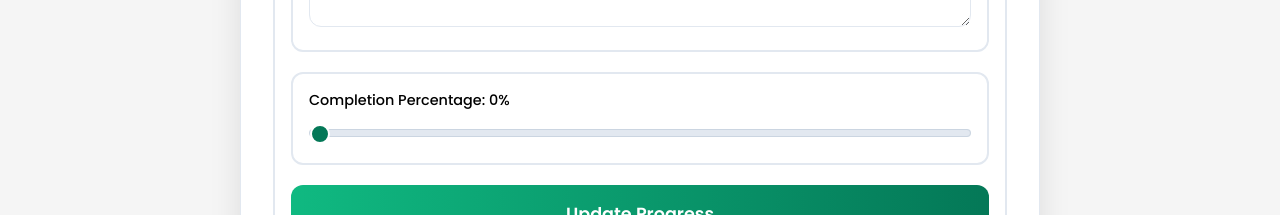
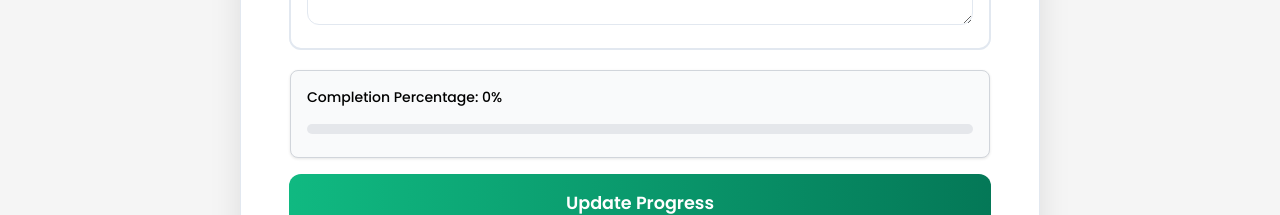
Before and after one commit to OmashV/Project_TasteTribe, a React (Create React App) app in the folder frontend/: page /learning-plan/1/update-progress/1 in a window 1280 px wide. Shown: the part 507-722 px from the top of the page. Built offline with nearby package versions, Linux system fonts and the light colour scheme; no server answers; sample sign-in values are in the browser's storage.

Commit message:
percentage CSS

```diff
--- a/frontend/src/Pages/LearningPlan/AddLearningPlan.js
+++ b/frontend/src/Pages/LearningPlan/AddLearningPlan.js
@@ -141,7 +141,7 @@ function AddLearningPlan() {
       {/* Move this block above create-post-main */}
       <div className="create-post-header">
         <div className="header-content">
-          <h1>Create Learning Plan</h1>
+          <h1>Create Your Learning Plan</h1>
           <p>Share your learning journey with others</p>
         </div>
         <div className="header-decoration"></div>
--- a/frontend/src/Pages/LearningPlan/AddProgressUpdate.js
+++ b/frontend/src/Pages/LearningPlan/AddProgressUpdate.js
@@ -90,7 +90,7 @@ function AddProgressUpdate() {
     <div className="progress-update-page">
       <NavBar />
       <div className="progress-update-container">
-        <h1>Update Progress for {learningPlan.title}</h1>
+        <h1>Update Progress for "{learningPlan.title}"</h1>
         <form onSubmit={handleSubmit} className="progress-update-form">
           <div className="form-group">
             <label>Update Type</label>
@@ -141,23 +141,39 @@ function AddProgressUpdate() {
               />
             </div>
           )}
-          <div className="form-group">
-            <label>Completion Percentage: {formData.completionPercentage}%</label>
+          <div style={{
+            border: '1px solid #d1d5db',
+            padding: '16px',
+            borderRadius: '8px',
+            backgroundColor: '#f9fafb',
+            width: '100%',
+            maxWidth: '700px', // Increased from 400px to 600px
+            boxShadow: '0 1px 3px rgba(0, 0, 0, 0.1)',
+            margin: '0 auto', // Optional: center it horizontally
+            marginBottom: '16px'
+          }}>
+            <label style={{ marginBottom: '8px', display: 'block',fontWeight: '500', fontSize: '14px' }}>
+              Completion Percentage: {formData.completionPercentage}%
+            </label>
           <input
             type="range"
             name="completionPercentage"
+            min="0"
+            max="100"
             value={formData.completionPercentage}
             onChange={handleChange}
-              min="0"
-              max="100"
             style={{
               width: '100%',
-                height: '8px', // make the track taller
+              height: '10px',
               borderRadius: '5px',
               appearance: 'none',
-                background: `linear-gradient(to right, green 0%, green ${formData.completionPercentage}%, #e0e0e0 ${formData.completionPercentage}%, #e0e0e0 100%)`
+              background: `linear-gradient(to right, #047857 ${formData.completionPercentage}%, #e5e7eb ${formData.completionPercentage}%)`,
+              outline: 'none',
+              cursor: 'pointer',
             }}
+            className="no-thumb"
           />
+
           </div>
 
 
--- a/frontend/src/Pages/LearningPlan/AllLearningPlan.js
+++ b/frontend/src/Pages/LearningPlan/AllLearningPlan.js
@@ -213,6 +213,10 @@ function AllLearningPlan() {
                       {update.completionPercentage}% Complete
                     </span>
                   </div>
+                  {/* Show the percentage value next to the progress bar */}
+                  <div className="completion-percentage">
+                    <span>{update.completionPercentage}%</span>
+                  </div>
                   {update.skillsLearned?.length > 0 && (
                     <div className="skills-learned">
                       <strong>Skills:</strong> {update.skillsLearned.join(', ')}
@@ -232,6 +236,7 @@ function AllLearningPlan() {
     </div>
   );
 };
+
   const renderPostByTemplate = (post) => {
     console.log('Rendering post:', post); // Debugging: Log the post object
     if (!post.templateID) { // Use the correct field name
--- a/frontend/src/Pages/LearningPlan/ProgressUpdate.css
+++ b/frontend/src/Pages/LearningPlan/ProgressUpdate.css
@@ -34,7 +34,7 @@
 .progress-update-form {
   width: 100%;
   padding: 1rem;
-  border: 2px solid var(--border-color);
+
   border-radius: 12px;
   background: transparent;
   font-size: 1rem;
@@ -109,7 +109,6 @@
   margin-top: -6px;
 }
 
-/* Basic completion bar */
 .completion-bar {
   width: 100%;
   height: 8px;
@@ -121,13 +120,13 @@
   position: relative;
 }
 
-/* Basic completion fill */
 .completion-fill {
   height: 100%;
   background: var(--green-color);
   border-radius: 8px;
   transition: width 0.3s ease;
 }
+
 
 /* Basic percentage text */
 .completion-text {
@@ -256,26 +255,28 @@
     width: 100%;
   }
 
-  input[type="range"]::-webkit-slider-thumb {
-    appearance: none;
-    width: 16px;
-    height: 16px;
-    background: green;
-    border-radius: 50%;
-    cursor: pointer;
-    border: none;
-    margin-top: -4px; /* Align with thicker track */
-  }
+
+
 
 }
+input[type="range"].no-thumb::-webkit-slider-thumb {
+  appearance: none;
+  height: 0;
+  width: 0;
+  background: transparent;
+  border: none;
+}
 
-input[type="range"]::-webkit-slider-thumb {
-  appearance: none;
-  width: 16px;
-  height: 16px;
-  background: green;
-  border-radius: 50%;
-  cursor: pointer;
+input[type="range"].no-thumb::-moz-range-thumb {
+  height: 0;
+  width: 0;
+  background: transparent;
   border: none;
-  margin-top: -4px; /* Align with thicker track */
 }
+
+input[type="range"].no-thumb::-ms-thumb {
+  height: 0;
+  width: 0;
+  background: transparent;
+  border: none;
+}
--- a/frontend/src/Pages/LearningPlan/UpdateProgressUpdate.js
+++ b/frontend/src/Pages/LearningPlan/UpdateProgressUpdate.js
@@ -133,18 +133,39 @@ function UpdateProgressUpdate() {
               />
             </div>
           )}
+ <div style={{
+            border: '1px solid #d1d5db',
+            padding: '16px',
+            borderRadius: '8px',
+            backgroundColor: '#f9fafb',
+            width: '100%',
+            maxWidth: '700px', // Increased from 400px to 600px
+            boxShadow: '0 1px 3px rgba(0, 0, 0, 0.1)',
+            margin: '0 auto', // Optional: center it horizontally
+            marginBottom: '16px'
+          }}>
+            <label style={{ marginBottom: '8px', display: 'block',fontWeight: '500', fontSize: '14px' }}>
+              Completion Percentage: {formData.completionPercentage}%
+            </label>
+          <input
+            type="range"
+            name="completionPercentage"
+            min="0"
+            max="100"
+            value={formData.completionPercentage}
+            onChange={handleChange}
+            style={{
+              width: '100%',
+              height: '10px',
+              borderRadius: '5px',
+              appearance: 'none',
+              background: `linear-gradient(to right, #047857 ${formData.completionPercentage}%, #e5e7eb ${formData.completionPercentage}%)`,
+              outline: 'none',
+              cursor: 'pointer',
+            }}
+            className="no-thumb"
+          />
 
-          <div className="form-group">
-            <label>Completion Percentage: {formData.completionPercentage}%</label>
-            <input
-              type="range"
-              name="completionPercentage"
-              value={formData.completionPercentage}
-              onChange={handleChange}
-              min="0"
-              max="100"
-              className="form-control-range"
-            />
           </div>
 
           <div className="button-group">
--- a/frontend/src/Pages/LearningPlan/post.css
+++ b/frontend/src/Pages/LearningPlan/post.css
@@ -286,7 +286,9 @@
   line-height: 1.5;
   color: #1e293b;
   margin-bottom: 16px;
+  text-align: left;  /* This will left-align the text */
 }
+
 
 /* Progress Bar */
 .completion-bar {
--- a/frontend/src/Pages/PostManagement/AddNewPost.css
+++ b/frontend/src/Pages/PostManagement/AddNewPost.css
@@ -709,6 +709,7 @@
   border-radius: 20px;
   box-shadow: 0 10px 30px rgba(0, 0, 0, 0.05);
   overflow: hidden;
+  margin-top: 5rem;
 }
 
 .create-post-header {
```
Lines whose indentation alone changed are shown as unchanged.
